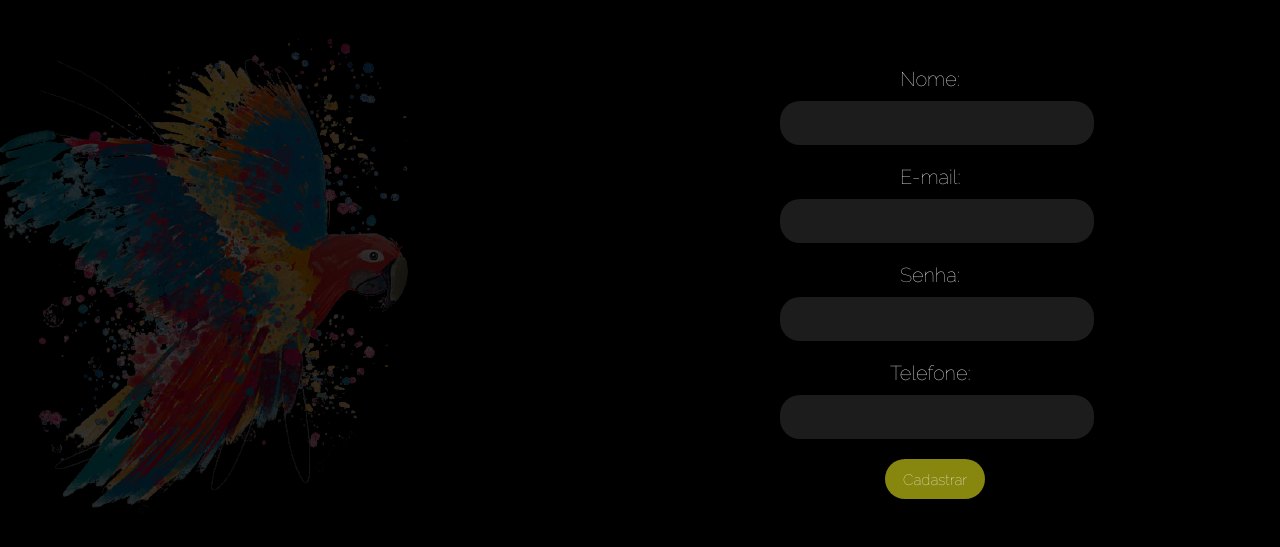
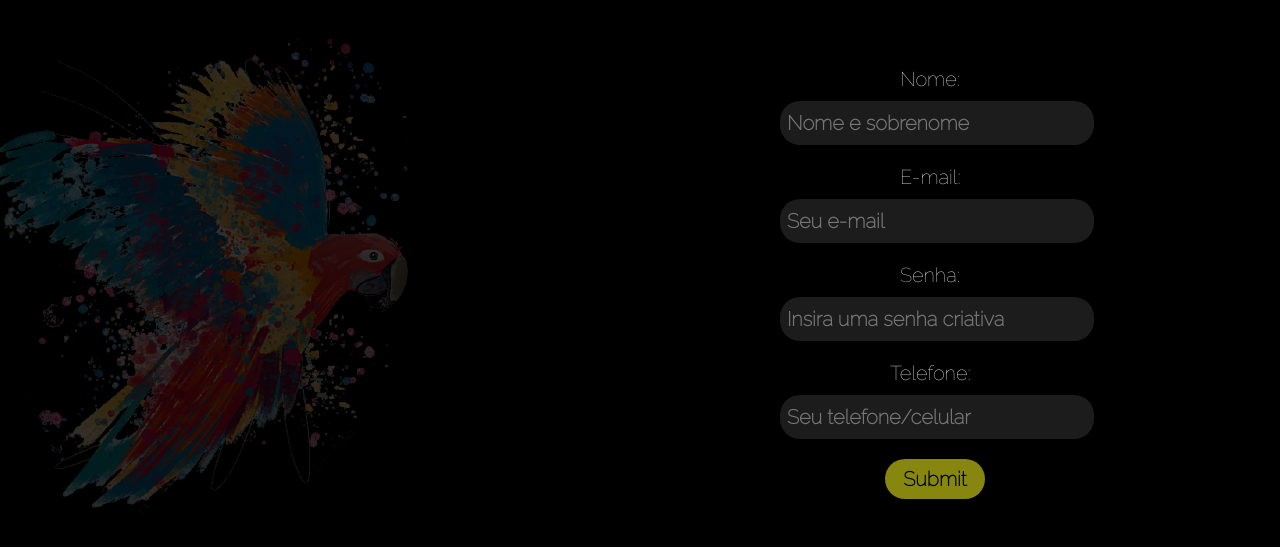
Before and after one commit to GiovannaButini/ProjetoIndividual, a plain HTML site: page Algoritmo/public/cadastro.html in a window 1280 px wide. Shown: the part 61-608 px from the top of the page. Drawn offline with Linux system fonts and the light colour scheme.

Commit message:
Atualizações

```diff
--- a/Algoritmo/public/cadastro.html
+++ b/Algoritmo/public/cadastro.html
@@ -1,5 +1,6 @@
 <!DOCTYPE html>
 <html lang="en">
+
 <head>
     <meta charset="UTF-8">
     <meta http-equiv="X-UA-Compatible" content="IE=edge">
@@ -9,6 +10,7 @@
     <link rel="preconnect" href="https://fonts.gstatic.com">
     <link href="https://fonts.googleapis.com/css2?family=Itim&family=Raleway:wght@100&display=swap" rel="stylesheet">
     <script src="https://kit.fontawesome.com/b99e675b6e.js"></script>
+
 
     <!--MENU-->
     <div id="divPaiMenu">
@@ -30,27 +32,50 @@
         </div>
     </div>
 
-    <h1 style="text-align: center; color: rgba(248, 220, 62, 0.726);">CADASTRE-SE <span style="color: red;">AQUI</span>!</h1>
+    <h1 style="text-align: center; color: rgba(248, 220, 62, 0.726);">CADASTRE-SE <span style="color: red;">AQUI</span>!
+    </h1>
 </head>
 
 </head>
+
 <body>
 
     <div class="picture">
         <img src="./img/ARARA.png">
     </div>
 
-    <div class="cadastro">
-    <span class="nome">Nome:</span><br><input id="nomeCadastro">
-    <br>
-    <span class="email">E-mail:</span><br><input id="emailCadastro">
-    <br>
-    <span class="senha">Senha:</span><br> <input id="senhaCadastro">
-    <br>
-    <span class="telefone">Telefone:</span><br><input id="telefoneCadastro">
-    <br>
-    <button onclick="cadastrar()"><a href="login.html">Cadastrar</a></button>
+    <div name="formularioCadastro" id="form" class="cadastro" method="post">
+        <span class="nome">Nome:</span><br><input name="nomeUser" id="nomeCadastro" placeholder="Nome e sobrenome" required minlength="5">
+        <br>
+        <span class="email">E-mail:</span><br><input name="emailUser" id="emailCadastro" placeholder="Seu e-mail" required minlength="5" type="email">
+        <br>
+        <span class="senha">Senha:</span><br> <input name="senhaUser" id="senhaCadastro" placeholder="Insira uma senha criativa" required minlength="8" type="password">
+        <br>
+        <span class="telefone">Telefone:</span><br><input name="tefeloneUser" id="telefoneCadastro" placeholder="Seu telefone/celular"
+        minlength="9">
+        <br>
+        <input type="submit" id="button" onclick="return validar()">
+        <br>
+        <span id="mensagem"></span>
     </div>
 
+    <!--required - faz com que o campo seja obrigatório-->
+
 </body>
+
 </html>
+
+<script>
+
+    function validar(){
+        if(emailCadastro.value.indexOf('@') >=0){
+            cadastrar()
+        }
+    }
+
+    function cadastrar() {
+        if (nomeCadastro.value != "" && emailCadastro.value != "" && senhaCadastro.value != "" && telefoneCadastro.value != ""){
+         window.location.href="login.html";
+        }
+    }
+</script>
--- a/Algoritmo/public/css/styleCadastro.css
+++ b/Algoritmo/public/css/styleCadastro.css
@@ -82,7 +82,12 @@
         font-family: 'Raleway', sans-serif;
         padding: 7px;
         top: 80px;
+        font-weight: bolder;
 
+    }
+
+    #nomeCadastro{
+        background-color: rgba(236, 236, 234, 0.116);
     }
 
     #emailCadastro{
@@ -137,7 +142,7 @@
 }
 
 
-.cadastro button{
+#button{
     width: 100px;
     height: 40px;
     border-radius: 20px;
@@ -149,6 +154,7 @@
     position: relative;
     top: 190px;
     margin-left: 885px;
+    font-weight:bolder;
     font-family: 'Raleway', sans-serif;
 }
 
--- a/Algoritmo/public/css/styleIndex.css
+++ b/Algoritmo/public/css/styleIndex.css
@@ -140,7 +140,7 @@ h2 a:hover{
     margin-right: 200px;
     margin-left: 20px;
     position: relative;
-    opacity: 10%;
+    opacity: 7%;
 }
 
 .manchaVerde{
```
Also changed, not shown: Algoritmo/public/contato.html (+1 -1 lines), Algoritmo/public/css/styleLogin.css (+8 -5 lines), Algoritmo/public/login.html (+2 -1 lines), Algoritmo/public/img/MAOLARANJA.png (added), 2 other files.
